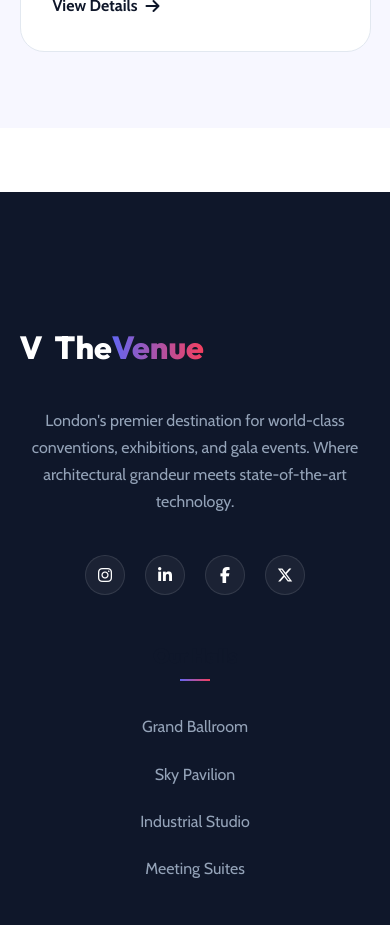
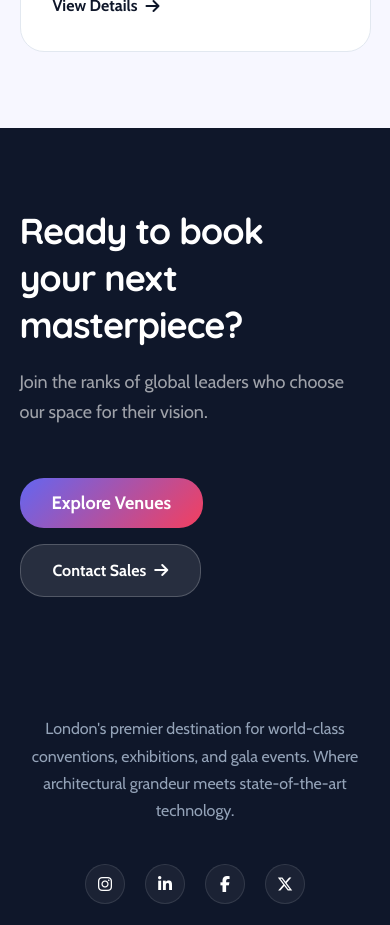
Before and after one commit to dev-nirob1/theVenue-event-management-website, a Vue app: page / in a window 390 px wide. Shown: the part 9560-10485 px from the top of the page. Built offline with nearby package versions, Linux system fonts and the light colour scheme.

Commit message:
update cta section

```diff
--- /dev/null
+++ b/src/zems/Front/Components/Section/AppCTA.vue
@@ -0,0 +1,98 @@
+<script setup>
+import { RouterLink } from "vue-router";
+import BaseButton from "../Widget/BaseButton.vue";
+</script>
+
+<template>
+  <section class="app-cta">
+    <div class="container">
+      <div class="cta-inner">
+        <div class="cta-text">
+          <h2>Ready to book <br />your next masterpiece?</h2>
+          <p>
+            Join the ranks of global leaders who choose our space for their
+            vision.
+          </p>
+        </div>
+        <div class="cta-btns">
+          <RouterLink to="/events">
+            <BaseButton variant="primary" size="lg">Explore Venues</BaseButton>
+          </RouterLink>
+          <RouterLink to="/contact" class="secondary-btn">
+            Contact Sales <i class="fas fa-arrow-right"></i>
+          </RouterLink>
+        </div>
+      </div>
+    </div>
+  </section>
+</template>
+
+<style scoped>
+.app-cta {
+  padding: 5rem 0;
+  position: relative;
+  z-index: 10;
+  background: #0f172a;
+  margin-bottom: 3rem;
+}
+
+.cta-inner {
+  padding: 2rem;
+  display: flex;
+  justify-content: space-between;
+  align-items: center;
+  color: white;
+}
+
+.cta-text h2 {
+  font-size: 3rem;
+  font-weight: 900;
+  color: white;
+  margin-bottom: 1rem;
+}
+
+.cta-text p {
+  font-size: 1.125rem;
+  color: rgba(255, 255, 255, 0.6);
+}
+
+.cta-btns {
+  display: flex;
+  flex-wrap: wrap;
+  align-items: center;
+  gap: 1rem;
+}
+
+.secondary-btn {
+  background: rgba(255, 255, 255, 0.1);
+  color: white;
+  padding: 0.75rem 2rem;
+  border-radius: 1.5rem;
+  font-weight: 700;
+  display: flex;
+  align-items: center;
+  gap: 0.5rem;
+  border: 1px solid rgba(255, 255, 255, 0.2);
+  transition: all 0.3s ease-in-out;
+}
+
+.secondary-btn:hover {
+  background: white;
+  color: var(--text-main);
+  transform: translateY(-2px);
+}
+
+@media (max-width: 768px) {
+  .cta-inner {
+    flex-direction: column;
+    gap: 2rem;
+    padding: 2rem 0;
+  }
+  .app-cta {
+    padding: 3rem 0;
+  }
+  .cta-text h2 {
+    font-size: 2.25rem;
+  }
+}
+</style>
--- a/src/zems/Front/Pages/HomePage.vue
+++ b/src/zems/Front/Pages/HomePage.vue
@@ -5,7 +5,7 @@ import VisionSection from "../Components/Section/VisionSection.vue";
 import FeaturedSpaces from "../Components/Section/FeaturedSpaces.vue";
 import PremiumFacilities from "../Components/Section/PremiumFacilities.vue";
 import UpcomingEvents from "../Components/Section/UpcomingEvents.vue";
-// import HomeCTA from '../Components/Section/HomeCTA.vue'
+import AppCTA from "../Components/Section/AppCTA.vue";
 </script>
 
 <template>
@@ -26,7 +26,7 @@ import UpcomingEvents from "../Components/Section/UpcomingEvents.vue";
     <UpcomingEvents />
 
     <!-- Final CTA -->
-    <!-- <HomeCTA /> -->
+    <AppCTA class="overlap-footer" />
   </div>
 </template>
 
@@ -34,4 +34,10 @@ import UpcomingEvents from "../Components/Section/UpcomingEvents.vue";
 .home-page {
   margin-top: -5rem;
 }
+
+.overlap-footer {
+  margin-bottom: -15rem; /* Overlap amount */
+  position: relative;
+  z-index: 50;
+}
 </style>
```
Also changed, not shown: src/zems/Front/Components/Section/HomeCTA.vue (deleted, +0 -122 lines).
